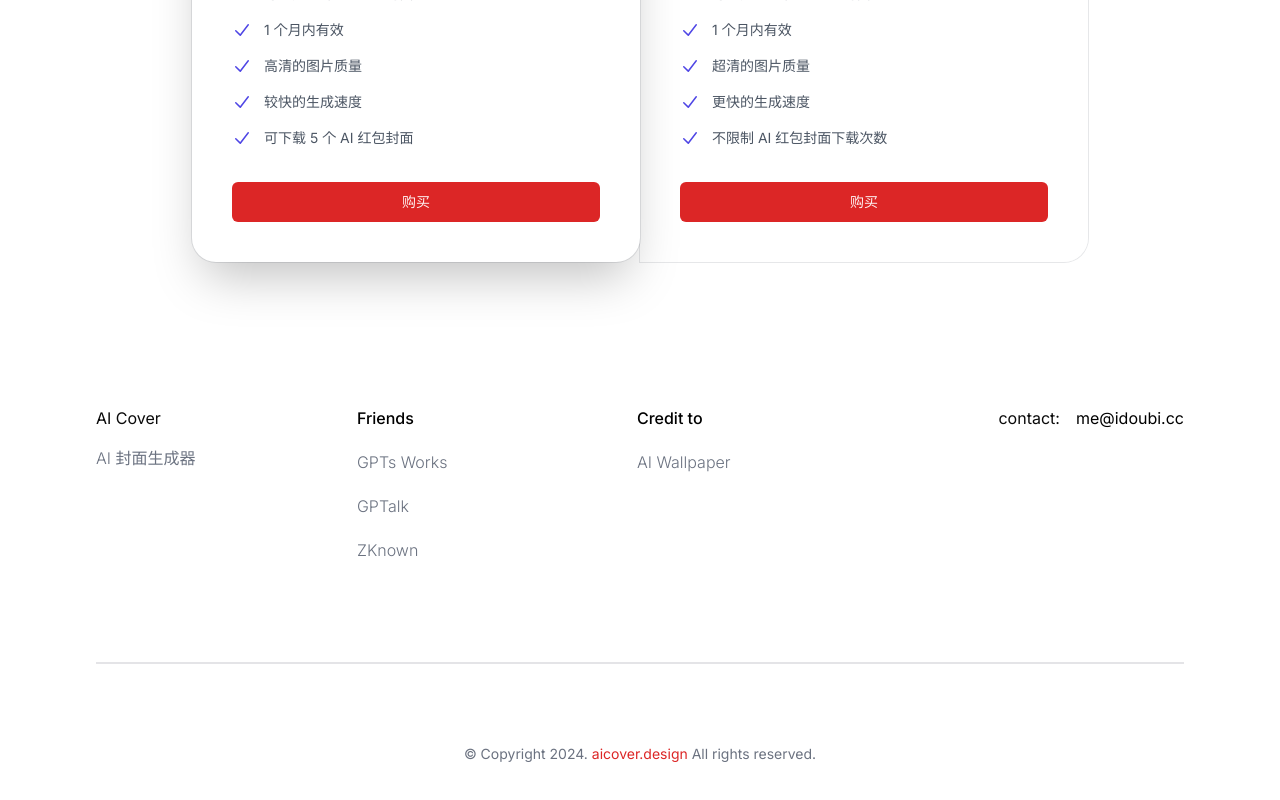
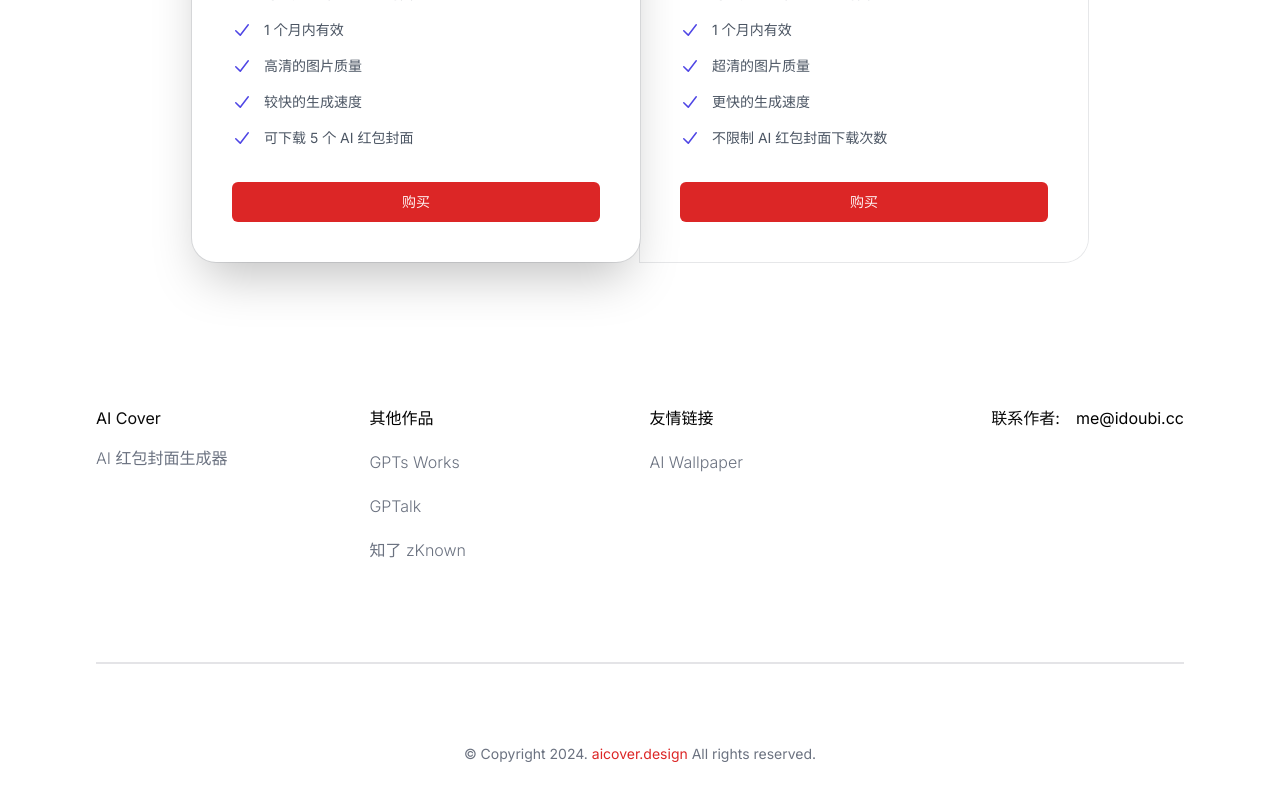
Before and after one commit to all-in-aigc/aicover, a Next.js app: page /pricing in a window 1280 px wide. Shown: the part 562-1362 px from the top of the page. Built offline with nearby package versions, Linux system fonts and the light colour scheme; no server answers.

Commit message:
update tips

```diff
--- a/components/footer/index.tsx
+++ b/components/footer/index.tsx
@@ -8,13 +8,13 @@ export default function () {
           <div>
             <p>AI Cover</p>
             <p className="font-inter mt-4 max-w-[350px] text-base font-light text-gray-500">
-              AI 封面生成器
+              AI 红包封面生成器
             </p>
             <div className="mb-8 mt-6">{/* <Social /> */}</div>
           </div>
           <div className="flex grow flex-row flex-wrap lg:mx-10 lg:flex-nowrap lg:justify-center">
             <div className="my-5 mr-8 flex max-w-[200px] grow basis-[100px] flex-col space-y-5 lg:mx-10 lg:mt-0">
-              <p className="font-inter font-medium text-black">Friends</p>
+              <p className="font-inter font-medium text-black">其他作品</p>
               <a
                 href="https://gpts.works"
                 target="_blank"
@@ -34,11 +34,11 @@ export default function () {
                 target="_blank"
                 className="font-inter font-light text-gray-500"
               >
-                ZKnown
+                知了 zKnown
               </a>
             </div>
             <div className="my-5 mr-8 flex max-w-[200px] grow basis-[100px] flex-col space-y-5 lg:mx-10 lg:mt-0">
-              <p className="font-inter font-medium text-black">Credit to</p>
+              <p className="font-inter font-medium text-black">友情链接</p>
               <a
                 href="https://aiwallpaper.shop"
                 target="_blank"
@@ -50,7 +50,7 @@ export default function () {
           </div>
           <div className="mt-10 flex flex-col lg:mt-0">
             <div className="mb-4 flex flex-row items-center">
-              <p className="block">contact: </p>
+              <p className="block">联系作者: </p>
               <p className="font-inter ml-4 text-black">me@idoubi.cc</p>
             </div>
           </div>
```
